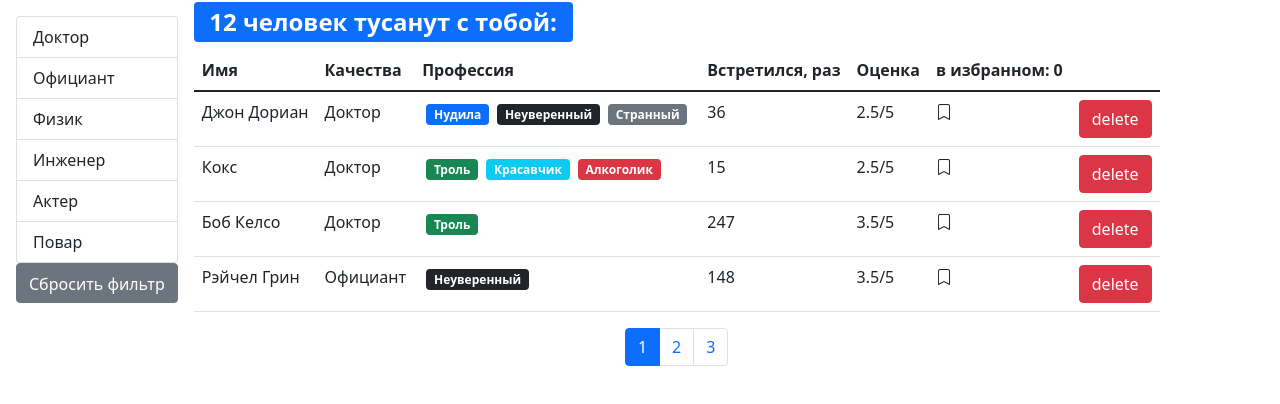
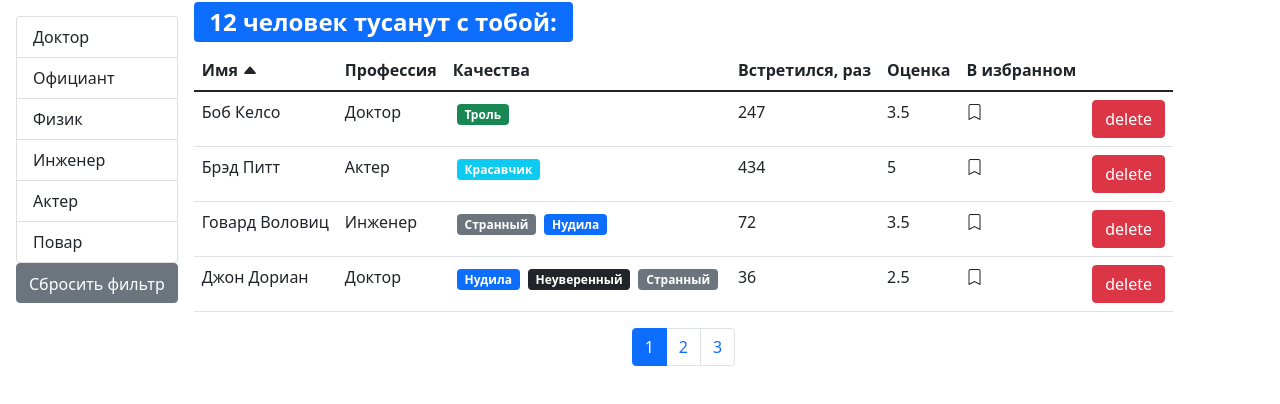
Before and after one commit to DmitriyBratishchev/dmitriy-fast-company, a React (Create React App) app: page /users in a window 1280 px wide. Shown: the top 404 px of the page. Built offline with nearby package versions, Linux system fonts and the light colour scheme.

Commit message:
sorted by header, component Table

```diff
--- a/src/api/fake.api/user.api.js
+++ b/src/api/fake.api/user.api.js
@@ -39,7 +39,8 @@ const users = [
     profession: professions.doctor,
     qualities: [qualities.tedious, qualities.uncertain, qualities.strange],
     completedMeetings: 36,
-    rate: 2.5
+    rate: 2.5,
+    favorit: false
   },
   {
     _id: "67rdca3eeb7f6fgeed471816",
@@ -47,7 +48,8 @@ const users = [
     profession: professions.doctor,
     qualities: [qualities.buller, qualities.handsome, qualities.alcoholic],
     completedMeetings: 15,
-    rate: 2.5
+    rate: 2.5,
+    favorit: false
   },
   {
     _id: "67rdca3eeb7f6fgeed471817",
@@ -55,7 +57,8 @@ const users = [
     profession: professions.doctor,
     qualities: [qualities.buller],
     completedMeetings: 247,
-    rate: 3.5
+    rate: 3.5,
+    favorit: false
   },
   {
     _id: "67rdca3eeb7f6fgeed471818",
@@ -63,7 +66,8 @@ const users = [
     profession: professions.waiter,
     qualities: [qualities.uncertain],
     completedMeetings: 148,
-    rate: 3.5
+    rate: 3.5,
+    favorit: false
   },
   {
     _id: "67rdca3eeb7f6fgeed471819",
@@ -71,7 +75,8 @@ const users = [
     profession: professions.physics,
     qualities: [qualities.strange, qualities.tedious],
     completedMeetings: 37,
-    rate: 4.6
+    rate: 4.6,
+    favorit: false
   },
   {
     _id: "67rdca3eeb7f6fgeed471820",
@@ -79,7 +84,8 @@ const users = [
     profession: professions.physics,
     qualities: [qualities.strange, qualities.uncertain],
     completedMeetings: 147,
-    rate: 3.5
+    rate: 3.5,
+    favorit: false
   },
   {
     _id: "67rdca3eeb7f6fgeed471821",
@@ -87,7 +93,8 @@ const users = [
     profession: professions.engineer,
     qualities: [qualities.strange, qualities.tedious],
     completedMeetings: 72,
-    rate: 3.5
+    rate: 3.5,
+    favorit: false
   },
   {
     _id: "67rdca3eeb7f6fgeed471822",
@@ -95,7 +102,8 @@ const users = [
     profession: professions.engineer,
     qualities: [qualities.handsome],
     completedMeetings: 72,
-    rate: 5
+    rate: 5,
+    favorit: false
   },
   {
     _id: "67rdca3eeb7f6fgeed471823",
@@ -103,7 +111,8 @@ const users = [
     profession: professions.cook,
     qualities: [qualities.strange, qualities.uncertain],
     completedMeetings: 17,
-    rate: 4.5
+    rate: 4.5,
+    favorit: false
   },
   {
     _id: "67rdca3eeb7f6fgeed471824",
@@ -111,7 +120,8 @@ const users = [
     profession: professions.cook,
     qualities: [qualities.handsome, qualities.buller],
     completedMeetings: 17,
-    rate: 4.5
+    rate: 4.5,
+    favorit: false
   },
   {
     _id: "67rdca3eeb7f6fgeed47181f",
@@ -119,7 +129,8 @@ const users = [
     profession: professions.actor,
     qualities: [qualities.uncertain, qualities.strange],
     completedMeetings: 434,
-    rate: 3.5
+    rate: 3.5,
+    favorit: false
   },
   {
     _id: "67rdca3eeb7f6fgeed47181r",
@@ -127,7 +138,8 @@ const users = [
     profession: professions.actor,
     qualities: [qualities.handsome],
     completedMeetings: 434,
-    rate: 5
+    rate: 5,
+    favorit: false
   }
 ];
 
--- a/src/app.jsx
+++ b/src/app.jsx
@@ -1,36 +1,9 @@
-import React, { useState, useEffect } from "react";
+import React from "react";
 import Users from "./components/users";
-// import api from "./api";
-import API from "./api";
 
 const App = () => {
-  const [users, setUsers] = useState();
-
-  useEffect(() => {
-    API.users.fetchAll().then((res) => setUsers(res));
-  }, []);
-
-  const handleDelete = (userId) => {
-    setUsers((prev) => prev.filter((el) => el._id !== userId));
-  };
-
-  const handleFavorit = (userId) => {
-    setUsers((prev) =>
-      prev.map((el) =>
-        el._id === userId ? { ...el, favorit: !el.favorit } : el
-      )
-    );
-  };
   return (
-    <div>
-      {users && (
-        <Users
-          users={users}
-          handleDelete={handleDelete}
-          handleFavorit={handleFavorit}
-        />
-      )}
-    </div>
+    <Users />
   );
 };
 
--- /dev/null
+++ b/src/components/favorit.jsx
@@ -0,0 +1,22 @@
+import React from "react";
+import PropTypes from "prop-types";
+
+const Favorit = ({ handleFavorit, user }) => {
+  return (
+    <>
+      <i
+        onClick={() => handleFavorit(user._id)}
+        className={
+          user.favorit ? "bi bi-bookmark-fill text-success" : "bi bi-bookmark"
+        }
+      ></i>
+    </>
+  );
+};
+
+Favorit.propTypes = {
+  user: PropTypes.object.isRequired,
+  handleFavorit: PropTypes.func.isRequired
+};
+
+export default Favorit;
--- /dev/null
+++ b/src/components/qualitiesList.jsx
@@ -0,0 +1,22 @@
+import React from "react";
+import PropTypes from "prop-types";
+
+const QualitiesList = ({ qualities }) => {
+  return (
+    <>
+      {qualities.map((qualite) => {
+        return (
+          <span key={qualite._id} className={`badge bg-${qualite.color} m-1`}>
+            {qualite.name}
+          </span>
+        );
+      })}
+    </>
+  );
+};
+
+QualitiesList.propTypes = {
+  qualities: PropTypes.array
+};
+
+export default QualitiesList;
--- /dev/null
+++ b/src/components/table.jsx
@@ -0,0 +1,34 @@
+import React from "react";
+import PropTypes from "prop-types";
+import TableHeader from "./tableHeader";
+import TableBody from "./tableBody";
+
+const Table = ({ onSort, selectedSort, columns, data, children }) => {
+  return (
+    <table className="table">
+      {children || (
+        <>
+          <TableHeader
+            onSort={onSort}
+            selectedSort={selectedSort}
+            columns={columns}
+          />
+          <TableBody
+            data={data}
+            columns={columns}
+          />
+        </>
+      )}
+    </table>
+  );
+};
+
+Table.propTypes = {
+  onSort: PropTypes.func,
+  selectedSort: PropTypes.object,
+  columns: PropTypes.object,
+  data: PropTypes.array,
+  children: PropTypes.array
+};
+
+export default Table;
--- /dev/null
+++ b/src/components/tableBody.jsx
@@ -0,0 +1,36 @@
+import React from "react";
+import PropTypes from "prop-types";
+import _ from "lodash";
+
+const TableBody = ({ data, columns }) => {
+  const renderContent = (column, item) => {
+    if (columns[column].component) {
+      const component = columns[column].component;
+      if (typeof component === "function") {
+        return component(item);
+      }
+      return component;
+    }
+    return _.get(item, columns[column].iter);
+  };
+  return (
+    <tbody>
+      {data.map((item) => (
+        <tr key={item._id}>
+          {Object.keys(columns).map(column => (
+            <td key={column}>
+              {renderContent(column, item)}
+            </td>
+          ))}
+        </tr>
+      ))}
+    </tbody>
+  );
+};
+
+TableBody.propTypes = {
+  data: PropTypes.array.isRequired,
+  columns: PropTypes.object.isRequired
+};
+
+export default TableBody;
--- /dev/null
+++ b/src/components/tableHeader.jsx
@@ -0,0 +1,46 @@
+import React from "react";
+import PropTypes from "prop-types";
+
+const TableHeader = ({ onSort, selectedSort, columns }) => {
+  const handleSort = (item) => {
+    if (selectedSort.iter === item) {
+      onSort((selectedSort) => ({ ...selectedSort, order: selectedSort.order === "asc" ? "desc" : "asc" }));
+    } else {
+      onSort({ iter: item, order: "asc" });
+    }
+  };
+  const getIconSort = (item) => {
+    return (selectedSort.iter !== item
+      ? ""
+      : selectedSort.order === "asc"
+        ? <i className="bi bi-caret-up-fill"></i>
+        : <i className="bi bi-caret-down-fill"></i>
+    );
+  };
+  return (
+    <thead>
+      <tr>
+        {Object.keys(columns).map(column => {
+          return (
+            <th
+              key={column}
+              scope="col"
+              onClick={columns[column].iter ? () => handleSort(columns[column].iter) : undefined}
+              {...{ role: columns[column].iter && "button" }}
+            >
+              {columns[column].name}{columns[column].func ? `: ${columns[column].func}` : ""} {getIconSort(columns[column].iter)}
+            </th>
+          );
+        })}
+      </tr>
+    </thead>
+  );
+};
+
+TableHeader.propTypes = {
+  onSort: PropTypes.func.isRequired,
+  selectedSort: PropTypes.object.isRequired,
+  columns: PropTypes.object.isRequired
+};
+
+export default TableHeader;
--- a/src/components/tableUsers/rowUser.jsx
+++ /dev/null
@@ -1,46 +0,0 @@
-import React from "react";
-import PropTypes from "prop-types";
-
-const RowUser = ({ user, handleFavorit, handleDelete }) => {
-  return (
-    <tr>
-      <td>{user.name}</td>
-      <td>{user.profession.name}</td>
-      <td>
-        {user.qualities.map((qualite) => {
-          return (
-            <span key={qualite._id} className={`badge bg-${qualite.color} m-1`}>
-              {qualite.name}
-            </span>
-          );
-        })}
-      </td>
-      <td>{user.completedMeetings}</td>
-      <td>{user.rate}/5</td>
-      <td>
-        <i
-          onClick={() => handleFavorit(user._id)}
-          className={
-            user.favorit ? "bi bi-bookmark-fill text-success" : "bi bi-bookmark"
-          }
-        ></i>
-      </td>
-      <td>
-        <button
-          className="btn btn-danger"
-          onClick={() => handleDelete(`${user._id}`)}
-        >
-          delete
-        </button>
-      </td>
-    </tr>
-  );
-};
-
-RowUser.propTypes = {
-  user: PropTypes.object.isRequired,
-  handleFavorit: PropTypes.func.isRequired,
-  handleDelete: PropTypes.func.isRequired
-};
-
-export default RowUser;
--- /dev/null
+++ b/src/components/userTable.jsx
@@ -0,0 +1,56 @@
+import React from "react";
+import PropTypes from "prop-types";
+// import RowUser from "./tableUsers/rowUser";
+// import TableHeader from "./tableHeader";
+// import TableBody from "./tableBody";
+import Favorit from "./favorit";
+import QualitiesList from "./qualitiesList";
+import Table from "./table";
+
+const UserTable = ({ users, onSort, selectedSort, renderFavorit, handleFavorit, handleDelete }) => {
+  const columns = {
+    name: { iter: "name", name: "Имя" },
+    profession: { iter: "profession.name", name: "Профессия" },
+    qualities: { name: "Качества", component: (user) => <QualitiesList qualities={user.qualities} /> },
+    complitedMeetings: { iter: "completedMeetings", name: "Встретился, раз" },
+    rate: { iter: "rate", name: "Оценка" },
+    favorit: {
+      iter: "favorit",
+      name: "В избранном",
+      func: renderFavorit(),
+      component: (user) => (
+        <Favorit
+          handleFavorit={handleFavorit}
+          user={user}
+        />)
+    },
+    delete: {
+      component: (user) => (<button
+        className="btn btn-danger"
+        onClick={() => handleDelete(user._id)}
+      >
+        delete
+      </button>
+      )
+    }
+  };
+  return (
+    <Table
+      onSort={onSort}
+      selectedSort={selectedSort}
+      columns={columns}
+      data={users}
+    />
+  );
+};
+
+UserTable.propTypes = {
+  users: PropTypes.array.isRequired,
+  selectedSort: PropTypes.object.isRequired,
+  onSort: PropTypes.func.isRequired,
+  renderFavorit: PropTypes.func.isRequired,
+  handleFavorit: PropTypes.func.isRequired,
+  handleDelete: PropTypes.func.isRequired
+};
+
+export default UserTable;
--- a/src/components/users.jsx
+++ b/src/components/users.jsx
@@ -1,18 +1,35 @@
 import React, { useState, useEffect } from "react";
-import PropTypes from "prop-types";
 import Pagination from "./pagination";
 import { paginate } from "../utils/paginate";
 import HeaderSumUsers from "./tableUsers/headerSumUsers";
-import RowUser from "./tableUsers/rowUser";
 import GroupList from "./groupList";
 import API from "../api";
+import UserTable from "./userTable";
+import _ from "lodash";
 
-const Users = ({ handleDelete, handleFavorit, users: allUsers }) => {
+const Users = () => {
   const [curentPage, setCurentPage] = useState(1);
   const [professions, setProfessions] = useState(null);
   const [selectedProf, setSelectedProf] = useState();
+  const [sortBy, setSortBy] = useState({ iter: "name", order: "asc" });
+  const [users, setUsers] = useState();
+  const pageSize = 4;
 
-  const pageSize = 4;
+  useEffect(() => {
+    API.users.fetchAll().then((res) => setUsers(res));
+  }, []);
+
+  const handleDelete = (userId) => {
+    setUsers((prev) => prev.filter((el) => el._id !== userId));
+  };
+
+  const handleFavorit = (userId) => {
+    setUsers((prev) =>
+      prev.map((el) =>
+        el._id === userId ? { ...el, favorit: !el.favorit } : el
+      )
+    );
+  };
 
   useEffect(() => {
     API.professions.fetchAll().then((res) => setProfessions(res));
@@ -22,8 +39,14 @@ const Users = ({ handleDelete, handleFavorit, users: allUsers }) => {
     setCurentPage(1);
   }, [selectedProf]);
 
+  useEffect(() => {
+    if (users && curentPage > Math.ceil(users.length / pageSize)) {
+      setCurentPage(Math.ceil(users.length / pageSize));
+    }
+  }, [users]);
+
   const renderFavorit = () => {
-    return allUsers.filter((el) => el.favorit).length;
+    return users.filter((el) => el.favorit).length;
   };
 
   const hendelProfessionSelect = (item) => {
@@ -34,11 +57,18 @@ const Users = ({ handleDelete, handleFavorit, users: allUsers }) => {
     setCurentPage(pageIndex);
   };
 
+  const hendleSort = (item) => {
+    setSortBy(item);
+  };
+
+  if (users) {
     const filteredUsers = selectedProf
-    ? allUsers.filter((user) => user.profession.name === selectedProf)
-    : allUsers;
+      ? users.filter((user) => JSON.stringify(user.profession) === JSON.stringify(selectedProf))
+      : users;
+
     const countUsers = filteredUsers.length;
-  const users = paginate(filteredUsers, curentPage, pageSize);
+    const sortedUsers = _.orderBy(filteredUsers, [sortBy.iter], [sortBy.order]);
+    const usersCrop = paginate(sortedUsers, curentPage, pageSize);
     const clearSelected = () => {
       setSelectedProf();
     };
@@ -60,29 +90,14 @@ const Users = ({ handleDelete, handleFavorit, users: allUsers }) => {
         <div className="d-flex flex-column">
           <HeaderSumUsers sum={countUsers} />
           {countUsers !== 0 && (
-          <table className="table">
-            <thead>
-              <tr>
-                <th scope="col">Имя</th>
-                <th scope="col">Качества</th>
-                <th scope="col">Профессия</th>
-                <th scope="col">Встретился, раз</th>
-                <th scope="col">Оценка</th>
-                <th scope="col">в избранном: {renderFavorit()}</th>
-                <th scope="col"></th>
-              </tr>
-            </thead>
-            <tbody>
-              {users.map((user) => (
-                <RowUser
-                  key={user._id}
-                  user={user}
+            <UserTable
+              users={usersCrop}
+              renderFavorit={renderFavorit}
+              onSort={hendleSort}
+              selectedSort={sortBy}
+              handleFavorit={handleFavorit}
               handleDelete={handleDelete}
-                  handleFavorit={handleFavorit}
             />
-              ))}
-            </tbody>
-          </table>
           )}
           <div className="d-flex justify-content-center">
             <Pagination
@@ -95,12 +110,9 @@ const Users = ({ handleDelete, handleFavorit, users: allUsers }) => {
         </div>
       </div>
     );
+  } else {
+    return <h1>Loading . . . </h1>;
   };
-
-Users.propTypes = {
-  handleDelete: PropTypes.func.isRequired,
-  handleFavorit: PropTypes.func.isRequired,
-  users: PropTypes.array.isRequired
 };
 
 export default Users;
```
Also changed, not shown: src/components/groupList.jsx (+26 -5 lines). Lines whose indentation alone changed are shown as unchanged.
